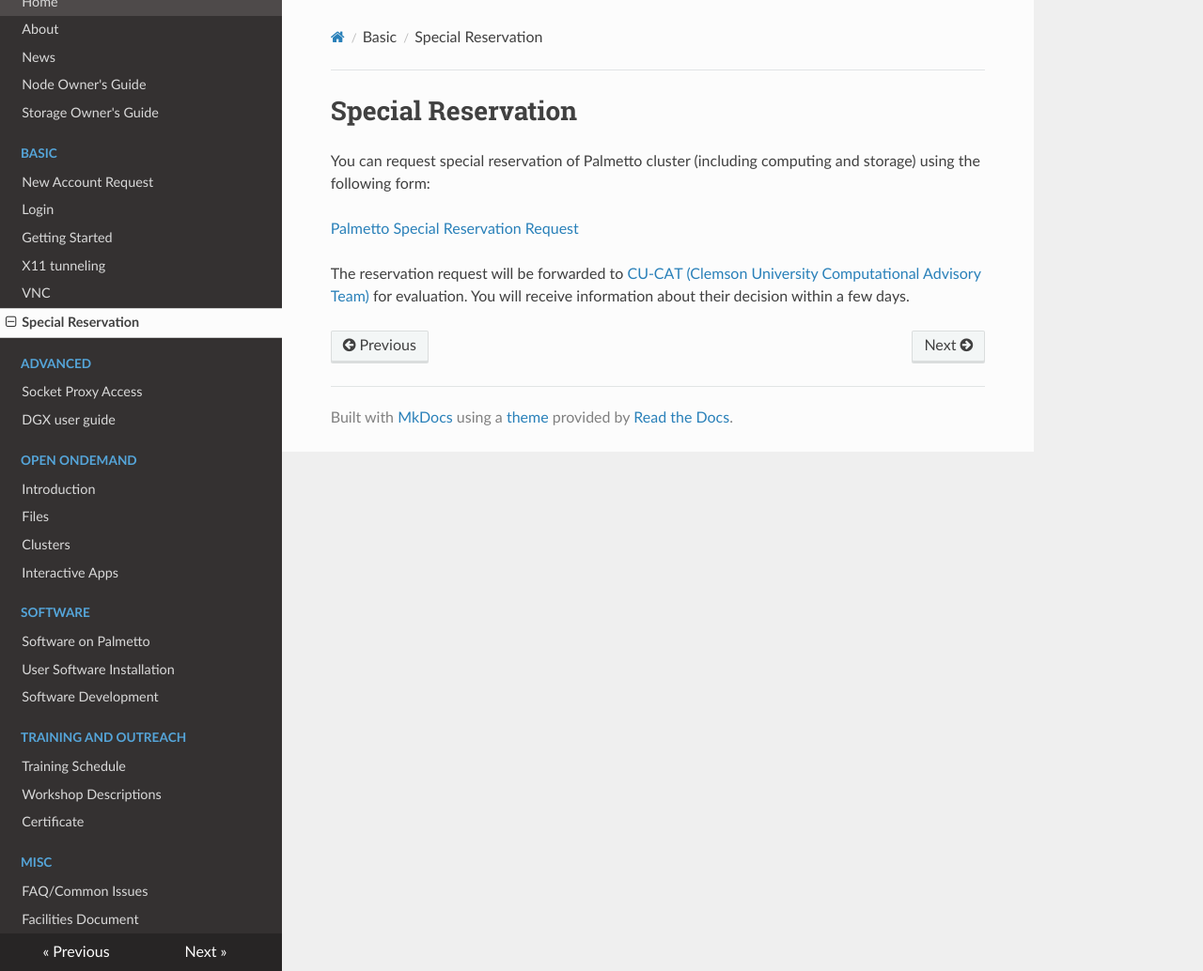
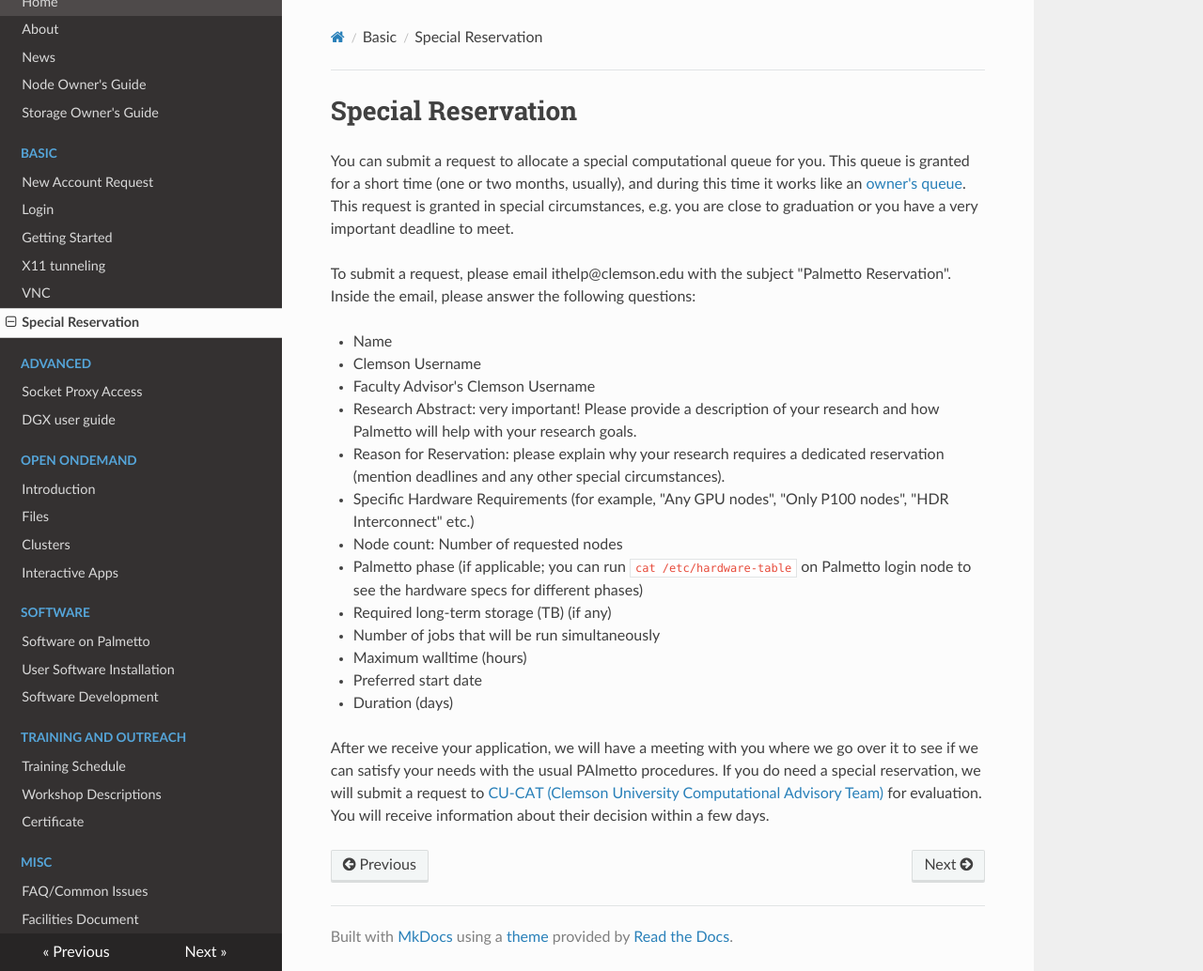
Before and after one commit to clemsonciti/palmetto-documentation, an MkDocs documentation site: the page built from docs/basic/reservation.md, in a window 1280 px wide and 1034 px high. Shown: the whole window at 94% size. Built offline with MkDocs 1.6.1, drawn with Linux system fonts in a browser that asks for light colours; nearby versions of some CDN libraries.

Commit message:
Update reservation.md

```diff
--- a/docs/basic/reservation.md
+++ b/docs/basic/reservation.md
@@ -1,9 +1,21 @@
 # Special Reservation
 
-You can request special reservation of Palmetto cluster (including computing and storage)
-using the following form:
+You can submit a request to allocate a special computational queue for you. This queue is granted for a short time (one or two months, usually), and during this time it works like an [owner's queue](https://www.palmetto.clemson.edu/palmetto/owner/). This request is granted in special circumstances, e.g. you are close to graduation or you have a very important deadline to meet.
 
-[Palmetto Special Reservation Request](https://citi.sites.clemson.edu/new-reservation/)
+To submit a request, please email ithelp@clemson.edu with the subject "Palmetto Reservation". Inside the email, please answer the following questions:
 
-The reservation request will be forwarded to [CU-CAT (Clemson University Computational Advisory Team)](https://ccit.clemson.edu/about/governance/clemson-university-computational-advisory-team/) for
-evaluation. You will receive information about their decision within a few days.
+- Name
+- Clemson Username
+- Faculty Advisor's Clemson Username
+- Research Abstract: very important! Please provide a description of your research and how Palmetto will help with your research goals.
+- Reason for Reservation: please explain why your research requires a dedicated reservation (mention deadlines and any other special circumstances).
+- Specific Hardware Requirements (for example, "Any GPU nodes", "Only P100 nodes", "HDR Interconnect" etc.)
+- Node count: Number of requested nodes
+- Palmetto phase (if applicable; you can run `cat /etc/hardware-table` on Palmetto login node to see the hardware specs for different phases)
+- Required long-term storage (TB) (if any)
+- Number of jobs that will be run simultaneously
+- Maximum walltime (hours)
+- Preferred start date
+- Duration (days)
+
+After we receive your application, we will have a meeting with you where we go over it to see if we can satisfy your needs with the usual PAlmetto procedures. If you do need a special reservation, we will submit a request to [CU-CAT (Clemson University Computational Advisory Team)](https://ccit.clemson.edu/about/governance/clemson-university-computational-advisory-team/) for evaluation. You will receive information about their decision within a few days.
```
